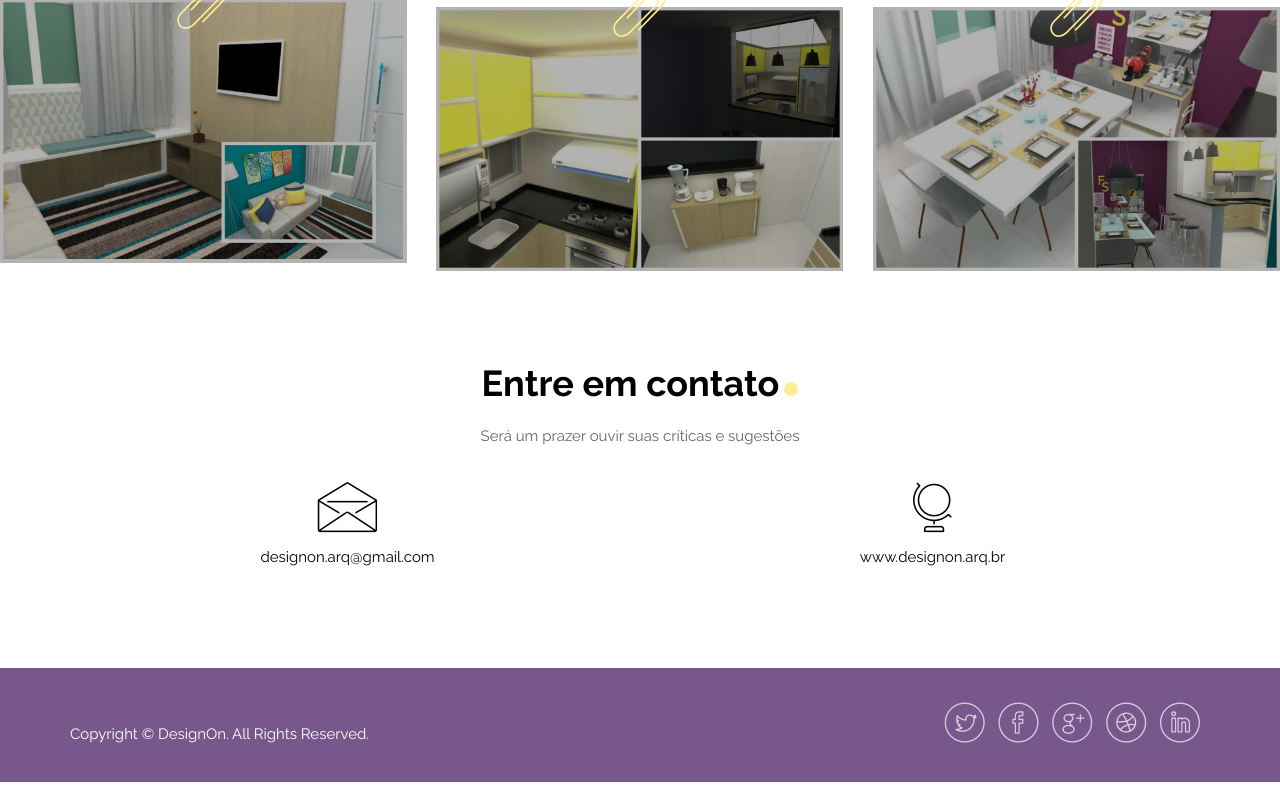
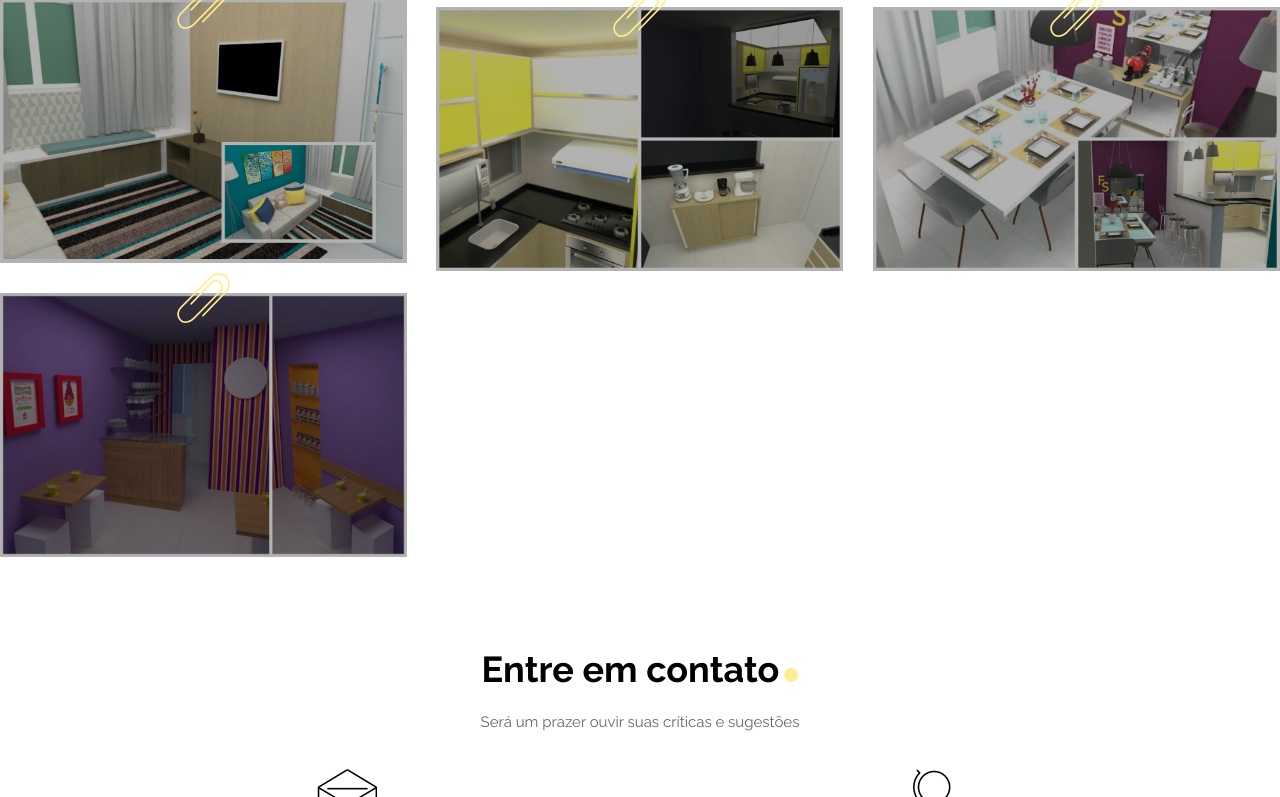
Before and after one commit to franklindias/designon, a Django app: page / in a window 1280 px wide. Shown: the part 4198-4995 px from the top of the page. Run offline with Django 3.2, Linux system fonts and the light colour scheme; some libraries are stand-ins or nearby versions.

Commit message:
add new showcase lanchonete

```diff
--- a/designon/core/templates/index.html
+++ b/designon/core/templates/index.html
@@ -401,6 +401,18 @@ type="text/javascript";e.parentNode.insertBefore($,e)})(document,"script");
 	  						<span class="icon-showcase text-yellow icon icon-paperclip"></span>
 						</a>
 					</div>
+					<div class="col-showcase col-baseline col-sm-6 col-md-4 3d js-isotope-item">
+						<a href="{% static 'images/showcase/collage-lanchonete.jpg'%}" title="Projeto de decoração para lanchonete">
+	  						<figure>
+	  							<img alt="SProjeto de decoração para lanchonete" src="{% static 'images/showcase/collage-lanchonete.jpg'%}">
+	  							<figcaption>
+		  							<header>
+		  							</header>
+	  							</figcaption>
+	  						</figure>
+	  						<span class="icon-showcase text-yellow icon icon-paperclip"></span>
+						</a>
+					</div>
 				</div>
 			</div>
 		</div>
```
Also changed, not shown: designon/core/static/images/showcase/collage-lanchonete.jpg (added).
